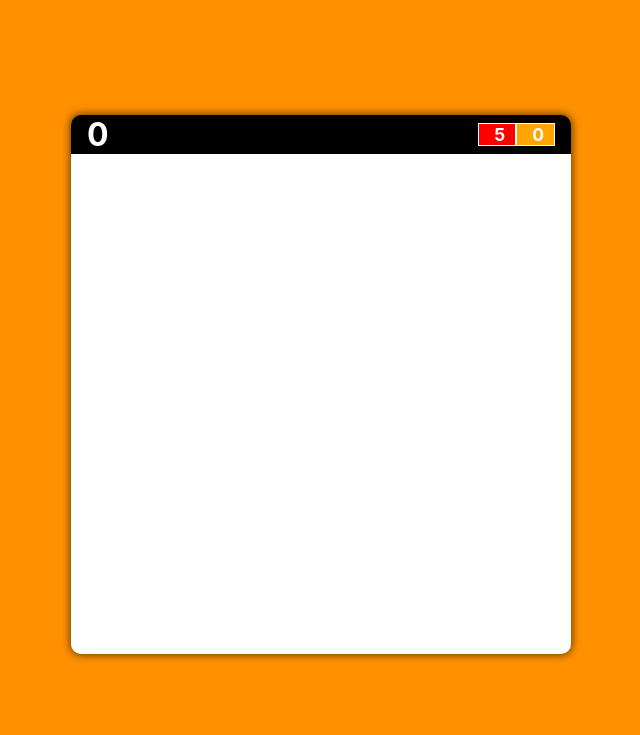
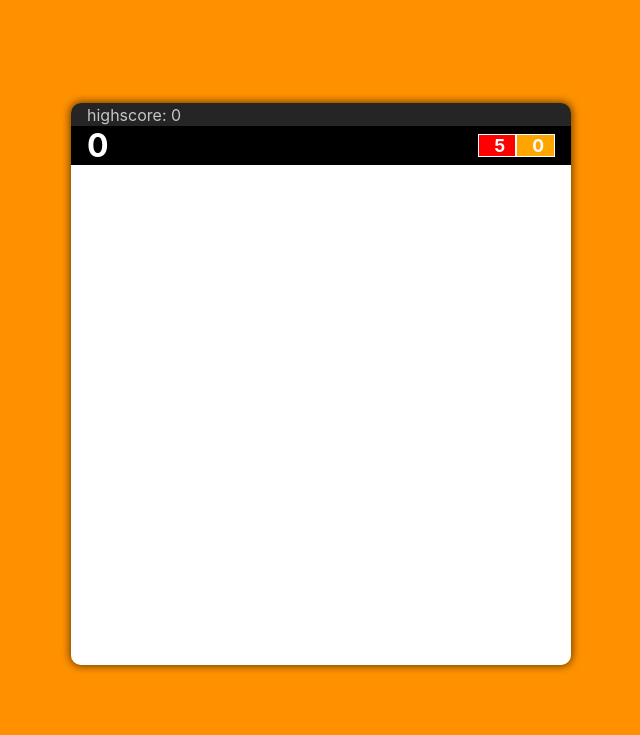
Before and after one commit to boedegoat/aim-training, a plain HTML site: page index.html in a window 1280 px wide. Shown: the top 735 px of the page, without its empty margins (319-959 px from the left). Drawn offline with Linux system fonts and the light colour scheme; some icons are missing.

Commit message:
add highscore info

```diff
--- a/index.html
+++ b/index.html
@@ -16,10 +16,13 @@
   <body>
 
     <div class="container">
-      <div class="info">
-        <h1 class="score-bar"><i class="im im-target"></i> <span class="score">0</span></h1>
-        <h1 class="health-bar"><i class="im im-heart small"></i> <span class="health">0</span></h1>
-        <h1 class="time-bar"></i><i class="im im-timer small"></i> <span class="time">0</span></h1>
+      <div>
+        <div class="highscore-info">highscore: <span class="current-highscore"></span></div>
+        <div class="info">
+            <h1 class="score-bar"><i class="im im-target"></i> <span class="score">0</span></h1>
+            <h1 class="health-bar"><i class="im im-heart small"></i> <span class="health">0</span></h1>
+            <h1 class="time-bar"></i><i class="im im-timer small"></i> <span class="time">0</span></h1>
+        </div>
       </div>
       <div class="board"></div>
       <div class="gameover modal">
--- a/main.js
+++ b/main.js
@@ -11,6 +11,7 @@ const helpBtn = document.querySelector('.help-btn')
 const settingModal = document.querySelector('.setting')
 const checkboxModeConehead = document.getElementById('mode-conehead')
 const highscoreNode = document.querySelector('.highscore')
+const currentHighscore = document.querySelector('.current-highscore')
 
 // initial game variable
 let hideCircle = 5
@@ -35,6 +36,7 @@ function reset() {
     health = 5
     second = 0
     highscoreNode.innerHTML = ''
+    currentHighscore.textContent = localStorage.highscore ?? '0'
     updateGameNode()
 }
 
@@ -168,7 +170,7 @@ restartBtn.addEventListener('click', function () {
     gameOverModal.classList.remove('active')
 })
 
-settingsBtn.onclick = () => alert('menu setting belom jadi')
+settingsBtn.onclick = () => document.querySelector('.setting').classList.add('active')
 helpBtn.onclick = () => alert('menu help blom jadi')
 
 reset()
--- a/style.css
+++ b/style.css
@@ -273,3 +273,9 @@ nav button {
   gap: 10px;
   padding: 1em 0;
 }
+
+.highscore-info {
+    padding: 0.1em 1em;
+    background: #252525;
+    color: #c6c6c6;
+}
```
Also changed, not shown: TODO.txt. Lines whose indentation alone changed are shown as unchanged.
